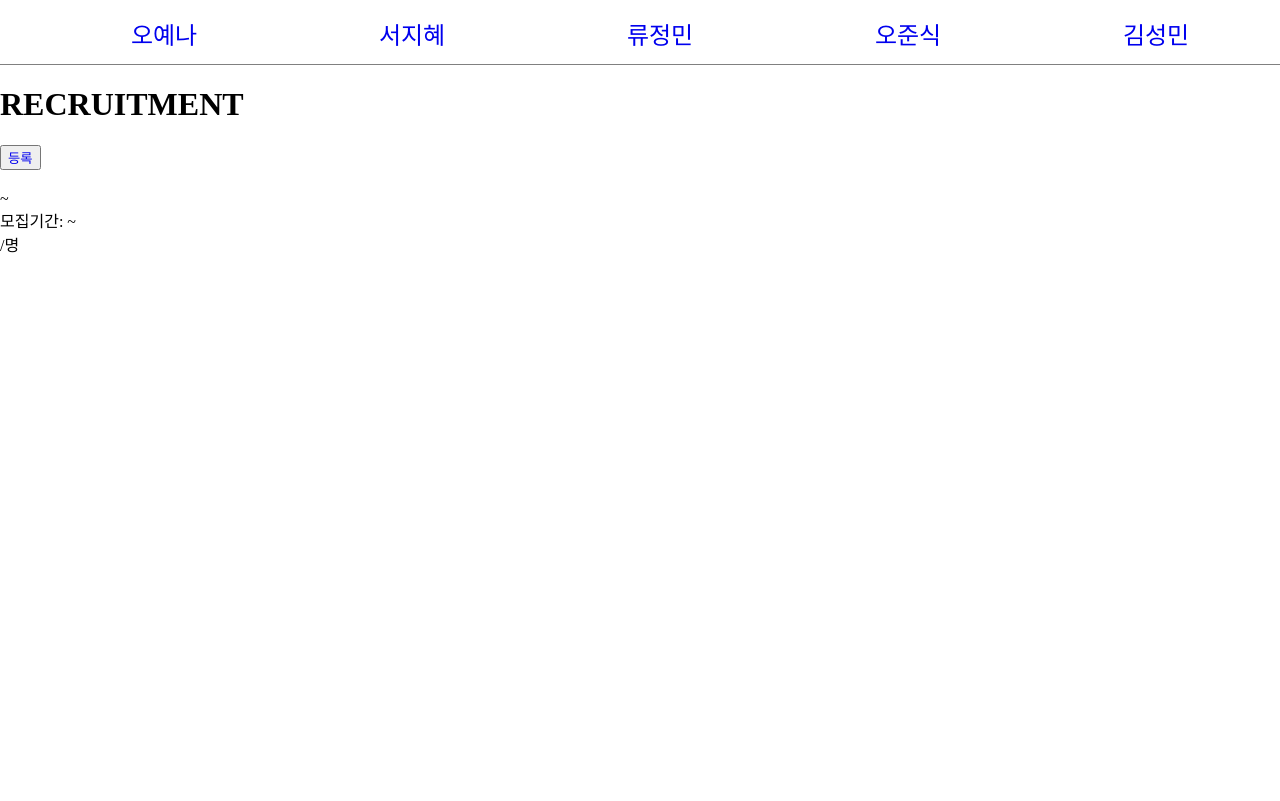
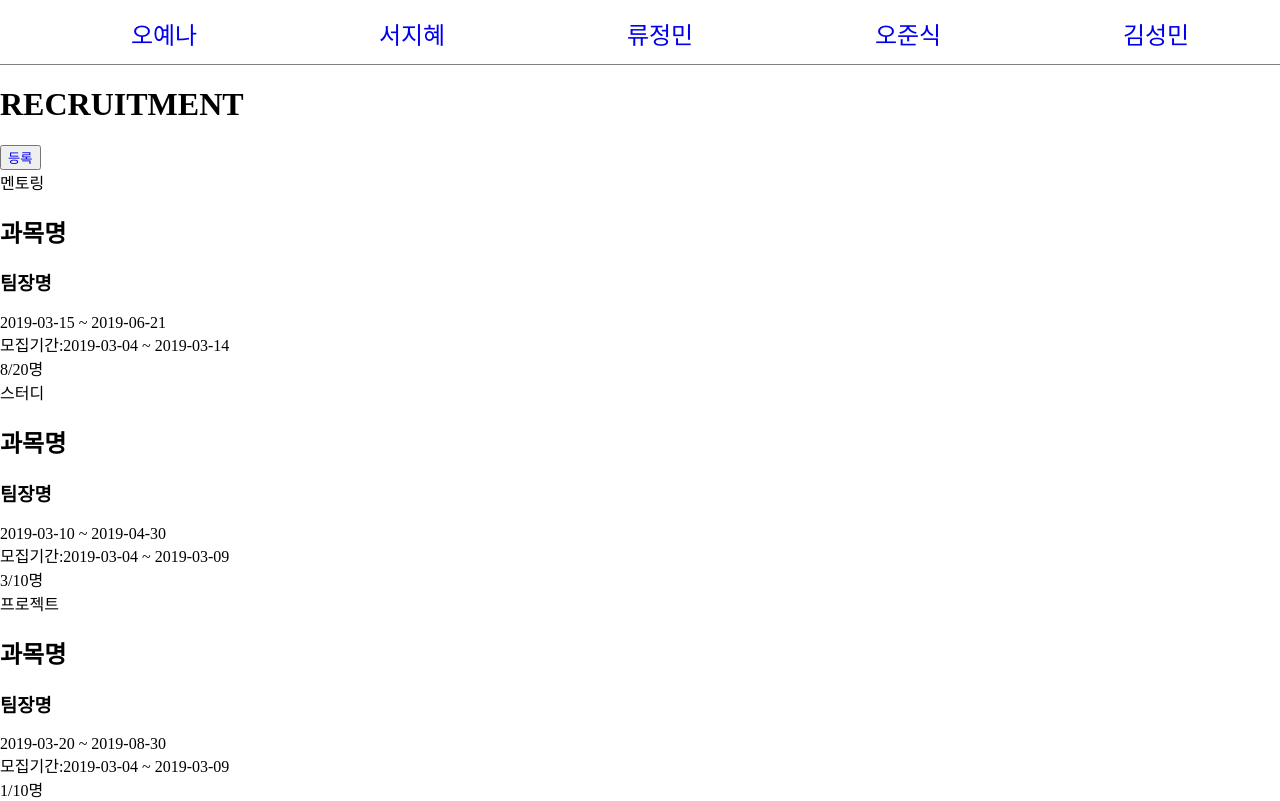
Before and after one commit to ParkEunwoo/untitle_web, a React (Create React App) app: page /jungmin in a window 1280 px wide. Built offline with nearby package versions, Linux system fonts and the light colour scheme.

Commit message:
신청페이지, 등록페이지 변경(Header 분리)

```diff
--- a/src/components/Apply.js
+++ b/src/components/Apply.js
@@ -6,36 +6,33 @@ class Apply extends Component{
     jNum: 0
   }
 
-  joinNumPlus = () => {
+  componentWillMount(){
+    const jNum = this.props.jNum;
     this.setState({
-      jNum: this.state.jNum +1
-    });
+        jNum
+      }
+    );
   }
 
   render() {
     return (
-      <div>
-      <div class = "header" >
-        <h2>신청하기</h2>
-      </div>
-
-      <div class = "apply_content">
+      <div className = "apply_content">
           <div>{/*멘토링/스터디/프로젝트*/} {this.props.type}</div>
           <div>
               <h2>{/*과목명*/}{this.props.title}</h2>
               <h3>{/*팀장명*/}{this.props.leader}</h3>
-                <button type= "submit" value = "apply_submit" onClick="location.href='다시모집현황페이지로';joinNumPlus()">신청</button>
+              <button type= "submit" value = "apply_submit" onClick={this.joinNumPlus}>><NavLink to="/jungmin/recruit">신청</NavLink></button>
           </div>
           <div>{/*수업내용 요약*/}</div>
           <div>활동기간 {this.props.asDate} ~ {this.props.aeDate} </div>
           <div>모집기간 {this.props.rsDate} ~ {this.props.reDate}</div>
-            <div>모집인원 {this.props.jNum}/{this.props.rNum}명 </div>
+          <div>모집인원 {this.state.jNum}/{this.props.rNum}명 </div>
 
           <form action="" method = "post">
             <div>
               <p>
                 스케줄러- 가능한 시간을 체크하세요
-                  <br />
+
                 <button type = "submit" value = "submit">확인</button>
                 <button type = "reset" value = "reset">처음상태로</button>
                 <button>수정</button>
@@ -46,7 +43,6 @@ class Apply extends Component{
             </div>
           </form>
       </div>
-      </div>
     );
   }
 
--- /dev/null
+++ b/src/components/RecruitHeader.js
@@ -0,0 +1,15 @@
+import React, { Component } from 'react';
+import { NavLink } from 'react-router-dom';
+
+class RecruitHeader extends Component {
+    render(){
+        return(
+            <div className = "recruitHeader">
+                <h1>RECRUITMENT</h1>
+                <button><NavLink to="/jungmin/register">등록</NavLink></button>
+            </div>
+        );
+    }
+}
+
+export default RecruitHeader;
--- a/src/components/RecruitItem.js
+++ b/src/components/RecruitItem.js
@@ -1,14 +1,12 @@
 import React, { Component } from 'react';
+import { NavLink } from 'react-router-dom';
 
 class RecruitItem extends Component {
-
     render() {
       return (
-        <div>
-        {
-        <div class = "item"> {/*상자를 클릭하면 신청페이지 주소로*/}
-            <div class = "kind">{/*상자를 클릭하면 신청페이지 주소로*/}{this.props.kind}</div>
-            <div class = "name">
+        <div className = "recruitList"> <NavLink to="/jungmin/apply"></NavLink>{/*상자를 클릭하면 신청페이지 주소로*/}
+            <div className = "kind">{this.props.type}</div>
+            <div className = "name">
                 <h2>{/*과목명*/}{this.props.title}</h2>
                 <h3>{/*팀장명*/}{this.props.leader}</h3>
             </div>
@@ -17,8 +15,6 @@ class RecruitItem extends Component {
             <div>모집기간:{this.props.rsDate} ~ {this.props.reDate} </div>
             <div>{/*모집인원*/}{this.props.jNum}/{this.props.rNum}명</div>
         </div>
-        }
-        </div>
       );
     }
 
--- a/src/components/RecruitList.js
+++ b/src/components/RecruitList.js
@@ -2,17 +2,52 @@ import React, { Component } from 'react';
 import RecruitItem from './RecruitItem';
 
 const recruit = [
-  {}
+  {
+    _id: 0,
+    type: '멘토링',
+    title: '과목명',
+    leader: '팀장명',
+    asDate:'2019-03-15',
+    aeDate:'2019-06-21',
+    rsDate:'2019-03-04',
+    reDate:'2019-03-14',
+    jNum: 8,
+    rNum: 20
+  },
+  {
+    _id: 1,
+    type: '스터디',
+    title: '과목명',
+    leader: '팀장명',
+    asDate:'2019-03-10',
+    aeDate:'2019-04-30',
+    rsDate:'2019-03-04',
+    reDate:'2019-03-09',
+    jNum: 3,
+    rNum: 10
+  },
+  {
+    _id: 2,
+    type: '프로젝트',
+    title: '과목명',
+    leader: '팀장명',
+    asDate:'2019-03-20',
+    aeDate:'2019-08-30',
+    rsDate:'2019-03-04',
+    reDate:'2019-03-09',
+    jNum: 1,
+    rNum: 10
+  }
 ]
 
 class RecruitList extends Component {
   render() {
-    const recruitment =recruit.map(info => <RecruitItem key = {info.id} title = {info.title} leader = {info.leader}
+    const recruitment =recruit.map(info => <RecruitItem key = {info._id} title = {info.title} type = {info.type} leader = {info.leader}
       asDate= {info.asDate} aeDate= {info.aeDate} rsDate= {info.rsDate} reDate= {info.reDate}
       jNum = {info.jNum} rNum = {info.rNum}  />);
 
     return (
-      <div class>
+      <div>
         {recruitment}
       </div>
     );
--- a/src/pages/RecruitPage.js
+++ b/src/pages/RecruitPage.js
@@ -1,21 +1,15 @@
 import React, { Component } from 'react';
 import { NavLink } from 'react-router-dom';
 import RecruitList from 'components/RecruitList'
+import RecruitHeader from 'components/RecruitHeader'
 
 class RecruitPage extends Component {
 
   render() {
     return (
       <div>
-        <div class = "header">
-          <h1>RECRUITMENT</h1>
-          <button><NavLink to="/jungmin/apply">등록</NavLink></button>
-        </div>
-        <div class = "recruit_content">
-          <div class = "container" OnClick="location.href='신청페이지'">
-            <RecruitList />
-          </div>
-        </div>
+        <RecruitHeader />
+        <RecruitList />
       </div>
     );
   }
```
Lines whose indentation alone changed are shown as unchanged.
